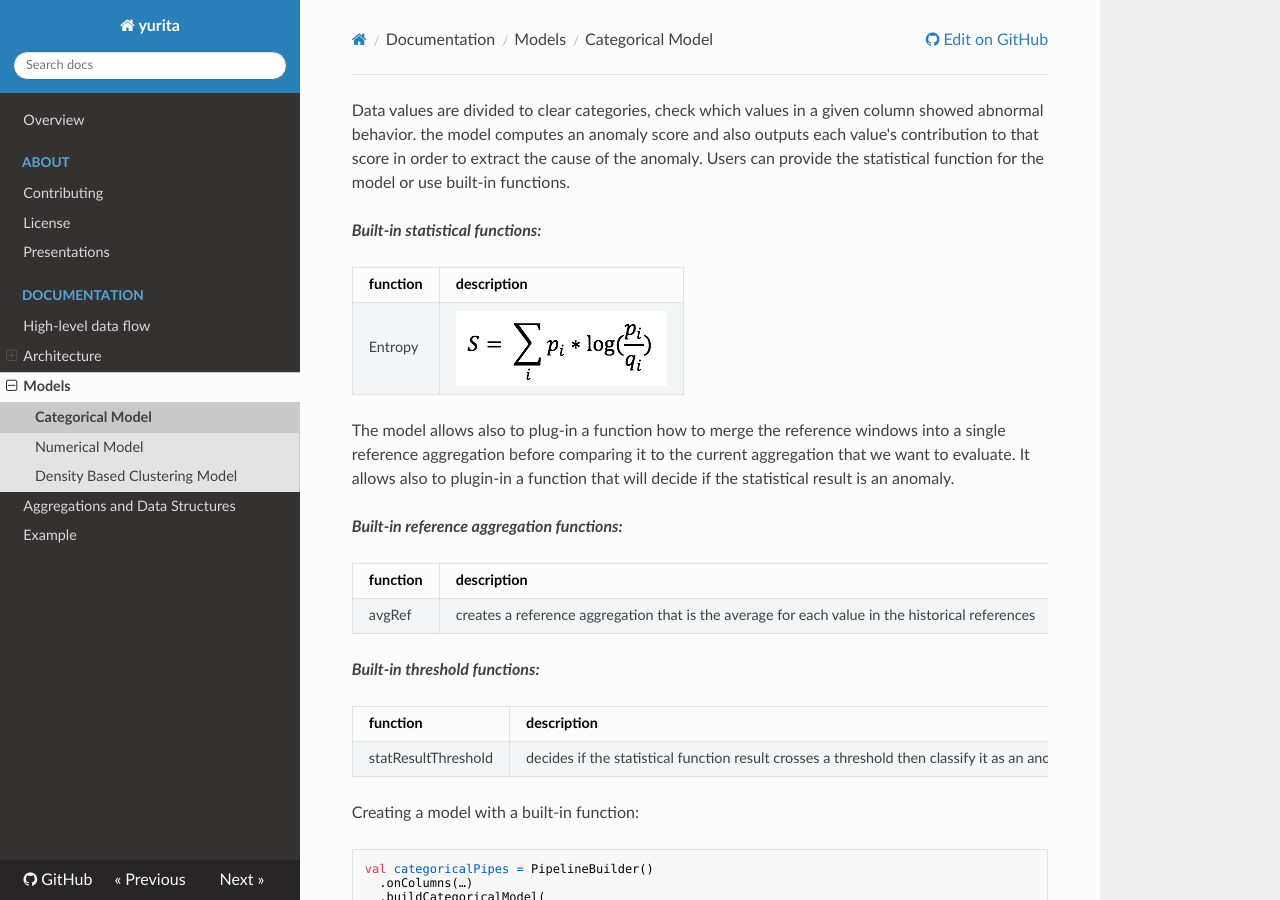
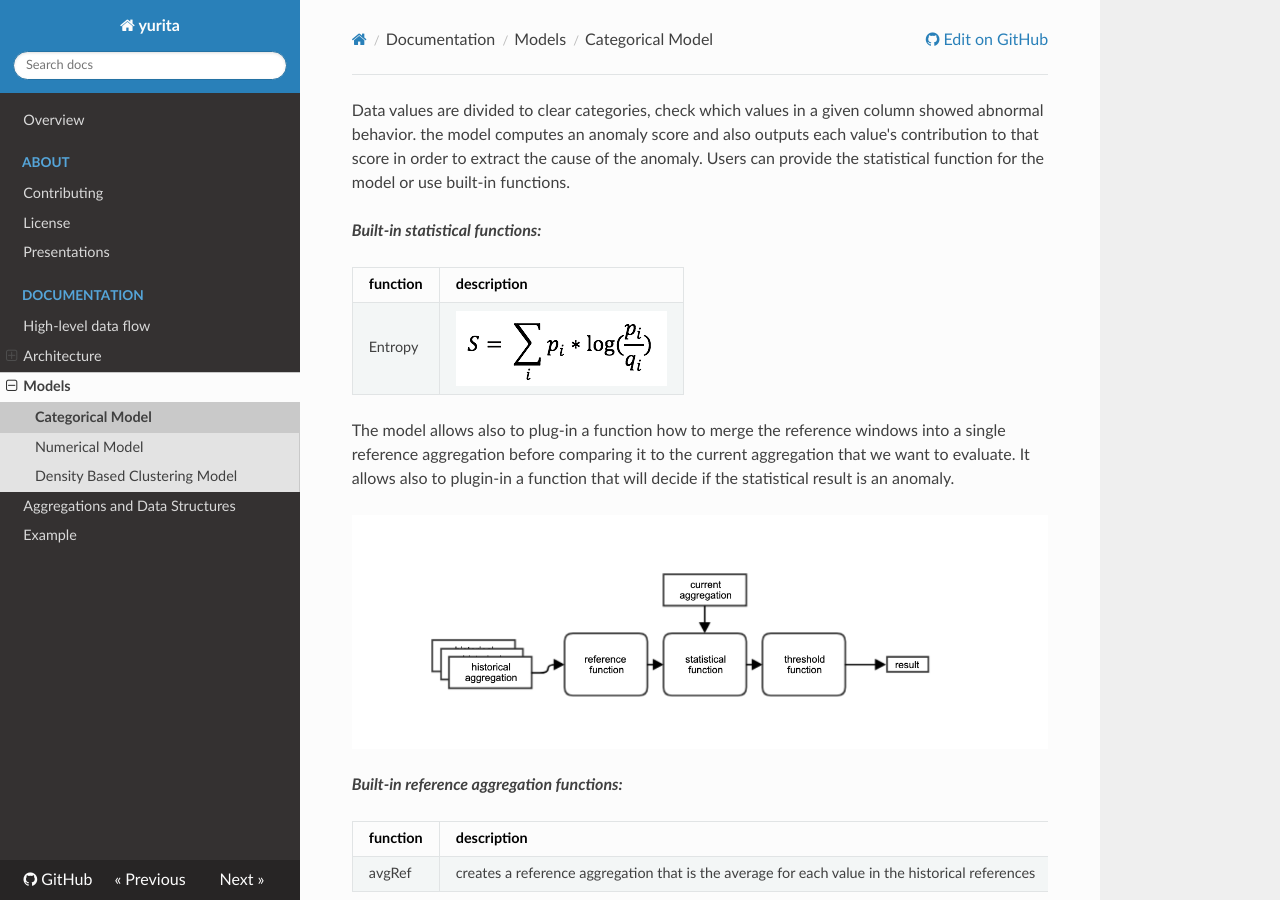
Before and after one commit to paypal/yurita, an MkDocs documentation site: the page built from docs/categorical.md, in a window 1280 px wide and 900 px high. Built offline with MkDocs 1.6.1, drawn with Linux system fonts in a browser that asks for light colours; nearby versions of some CDN libraries; old or Windows-style settings are respelled for this version of MkDocs.

Commit message:
Update categorical.md

```diff
--- a/docs/categorical.md
+++ b/docs/categorical.md
@@ -8,6 +8,8 @@ ___Built-in statistical functions:___
 |Entropy|![sum](images/sumfn.png)|
 
 The model allows also to plug-in a function how to merge the reference windows into a single reference aggregation before comparing it to the current aggregation that we want to evaluate. It allows also to plugin-in a function that will decide if the statistical result is an anomaly.
+
+![fnflow](images/fnflow.png)
 
 ___Built-in reference aggregation functions:___
 
```
